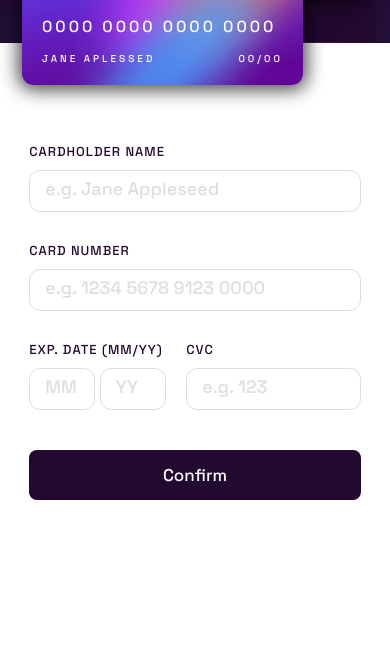
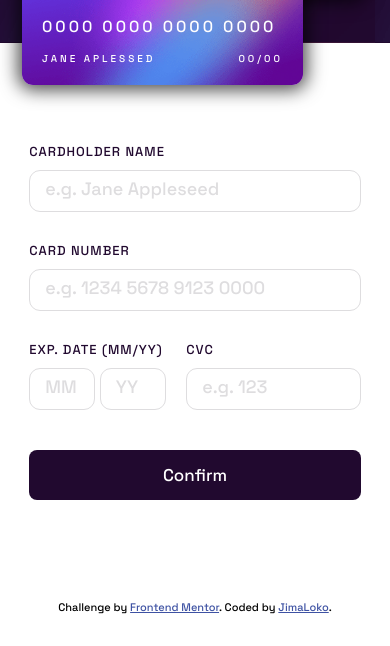
Before and after one commit to JimaLoko/Interactive-card-details-form, a plain HTML site: page index.html in a window 390 px wide. Shown: the part 198-844 px from the top of the page. Drawn offline with Linux system fonts and the light colour scheme.

Commit message:
add footer

```diff
--- a/index.html
+++ b/index.html
@@ -12,7 +12,6 @@
 
   <title>Frontend Mentor | Interactive card details form</title>
 
-  <!-- Feel free to remove these styles or customise in your own stylesheet 👍 -->
   <style>
     .attribution { font-size: 11px; text-align: center; }
     .attribution a { color: hsl(228, 45%, 44%); }
@@ -79,37 +78,10 @@
     </div>
   </main>
 
-  <!-- 0000 0000 0000 0000
-  Jane Appleseed
-  00/00
-
-  000
-
-  Cardholder Name
-  e.g. Jane Appleseed
-
-  Card Number
-  e.g. 1234 5678 9123 0000
-
-  Exp. Date (MM/YY)
-  MM
-  YY
-
-  CVC
-  e.g. 123
-
-  Confirm
-
-  ((Completed state start ))
-
-  Thank you!
-  We've added your card details
-  Continue
-
-  <div class="attribution">
+  <footer class="attribution">
     Challenge by <a href="https://www.frontendmentor.io?ref=challenge" target="_blank">Frontend Mentor</a>.
-    Coded by <a href="#">Your Name Here</a>.
-  </div> -->
+    Coded by <a href="github.com/jimaloko">JimaLoko</a>.
+  </footer>
   <script src="js/main.js"></script>
 </body>
 </html>
--- a/js/main.js
+++ b/js/main.js
@@ -138,12 +138,6 @@ inputCvc.addEventListener('input', () => {
     }
 })
 
-
-// console.log()
-// form.onsubmit = e => {
-
-// }
-
 submit.addEventListener('click', e => {
     e.preventDefault()
     let error = false
--- a/scss/main.scss
+++ b/scss/main.scss
@@ -220,7 +220,14 @@ body {
             }
         }
     }
-    @media (max-width:600px) {
+
+    footer {
+        margin-top: 10rem;
+        position: absolute;
+        bottom: 2rem;
+        left: 55%;
+    }
+    @media (max-width:1100px) {
         flex-direction: column;
         .card {
             height: 28.5%;
@@ -270,6 +277,9 @@ body {
                 width: 85%;
             }
         }
+        footer {
+            position:static;
+        }
     }
 
 }
```
Also changed, not shown: scss/main.css, 4 other files.
